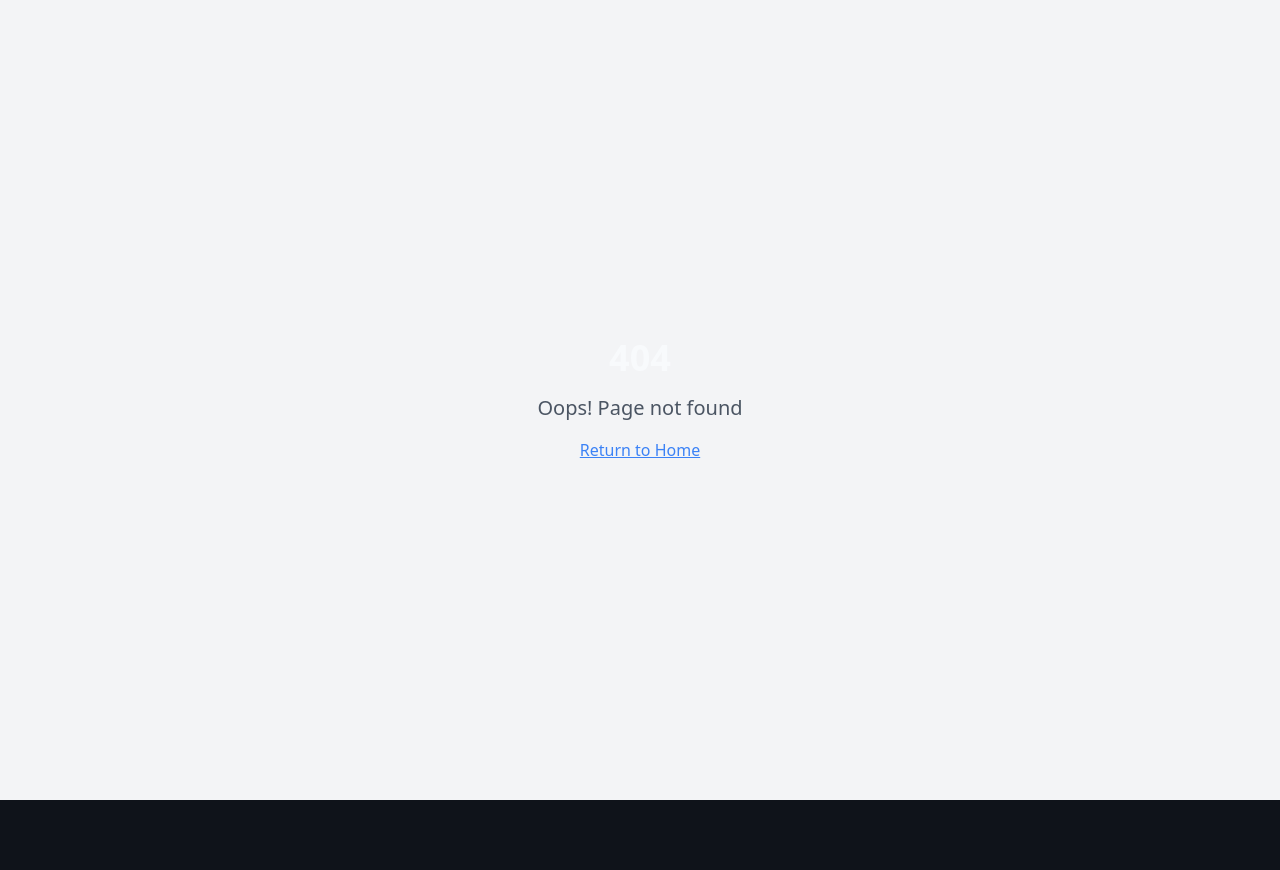
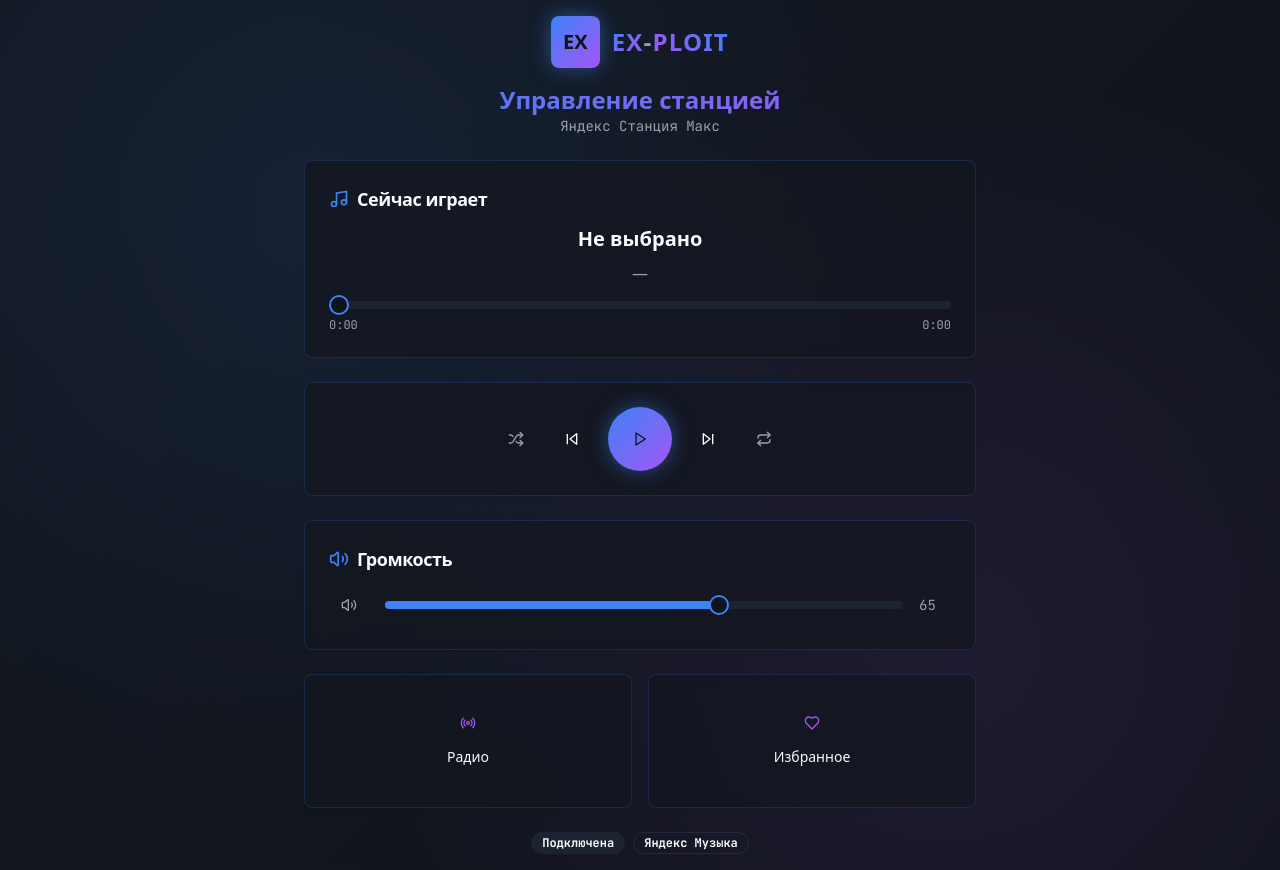
Before and after one commit to gosshaass/station-control-telegram-app, a React (Vite) app: page /main in a window 1280 px wide. Before the commit this address had no page. Before the commit the page ends 800 px from the top, so only its background shows below. Built offline with nearby package versions, Linux system fonts and the light colour scheme.

Commit message:
feat: Implement main page
Create the main page with music controls, volume, etc.

```diff
--- a/src/App.tsx
+++ b/src/App.tsx
@@ -4,6 +4,7 @@ import { TooltipProvider } from "@/components/ui/tooltip";
 import { QueryClient, QueryClientProvider } from "@tanstack/react-query";
 import { BrowserRouter, Routes, Route } from "react-router-dom";
 import Index from "./pages/Index";
+import MainPage from "./pages/MainPage";
 import NotFound from "./pages/NotFound";
 
 const queryClient = new QueryClient();
@@ -16,6 +17,7 @@ const App = () => (
       <BrowserRouter>
         <Routes>
           <Route path="/" element={<Index />} />
+          <Route path="/main" element={<MainPage />} />
           {/* ADD ALL CUSTOM ROUTES ABOVE THE CATCH-ALL "*" ROUTE */}
           <Route path="*" element={<NotFound />} />
         </Routes>
--- a/src/components/AuthPage.tsx
+++ b/src/components/AuthPage.tsx
@@ -7,6 +7,8 @@ const AuthPage = () => {
   const handleYandexAuth = () => {
     // TODO: Implement Yandex ID authentication
     console.log("Yandex auth clicked");
+    // Временно перенаправляем на главную страницу
+    window.location.href = "/main";
   };
 
   return (
--- /dev/null
+++ b/src/pages/MainPage.tsx
@@ -0,0 +1,200 @@
+import { useState } from "react";
+import { Button } from "@/components/ui/button";
+import { Card, CardContent, CardHeader, CardTitle } from "@/components/ui/card";
+import { Slider } from "@/components/ui/slider";
+import { Badge } from "@/components/ui/badge";
+import {
+  Play,
+  Pause,
+  SkipBack,
+  SkipForward,
+  Volume2,
+  VolumeX,
+  Shuffle,
+  Repeat,
+  Music,
+  Radio,
+  Heart,
+  MoreHorizontal
+} from "lucide-react";
+import Logo from "@/components/Logo";
+
+const MainPage = () => {
+  const [isPlaying, setIsPlaying] = useState(false);
+  const [volume, setVolume] = useState([65]);
+  const [isMuted, setIsMuted] = useState(false);
+  const [currentTrack, setCurrentTrack] = useState({
+    title: "Не выбрано",
+    artist: "—",
+    duration: "0:00",
+    progress: 0
+  });
+
+  const handlePlayPause = () => {
+    setIsPlaying(!isPlaying);
+  };
+
+  const handleVolumeChange = (value: number[]) => {
+    setVolume(value);
+    if (value[0] > 0 && isMuted) {
+      setIsMuted(false);
+    }
+  };
+
+  const toggleMute = () => {
+    setIsMuted(!isMuted);
+  };
+
+  return (
+    <div className="min-h-screen bg-background p-4 relative overflow-hidden">
+      {/* Background pattern */}
+      <div className="absolute inset-0 bg-gradient-secondary opacity-30" />
+      <div className="absolute inset-0 bg-[radial-gradient(circle_at_25%_25%,rgba(59,130,246,0.1),transparent_50%)]" />
+      <div className="absolute inset-0 bg-[radial-gradient(circle_at_75%_75%,rgba(168,85,247,0.1),transparent_50%)]" />
+
+      <div className="relative z-10 max-w-2xl mx-auto space-y-6">
+        {/* Header */}
+        <div className="text-center space-y-4">
+          <Logo size="small" />
+          <div>
+            <h1 className="text-2xl font-tech font-black bg-gradient-primary bg-clip-text text-transparent">
+              Управление станцией
+            </h1>
+            <p className="text-muted-foreground font-mono text-sm">
+              Яндекс Станция Макс
+            </p>
+          </div>
+        </div>
+
+        {/* Current Track */}
+        <Card className="bg-card/80 backdrop-blur-sm border-primary/20 shadow-glow-subtle">
+          <CardHeader className="pb-3">
+            <CardTitle className="text-lg font-tech flex items-center gap-2">
+              <Music className="text-primary" size={20} />
+              Сейчас играет
+            </CardTitle>
+          </CardHeader>
+          <CardContent className="space-y-4">
+            <div className="text-center space-y-2">
+              <h3 className="font-tech font-bold text-xl">{currentTrack.title}</h3>
+              <p className="text-muted-foreground">{currentTrack.artist}</p>
+            </div>
+
+            {/* Progress bar */}
+            <div className="space-y-2">
+              <Slider
+                value={[currentTrack.progress]}
+                max={100}
+                step={1}
+                className="w-full"
+              />
+              <div className="flex justify-between text-xs text-muted-foreground font-mono">
+                <span>0:00</span>
+                <span>{currentTrack.duration}</span>
+              </div>
+            </div>
+          </CardContent>
+        </Card>
+
+        {/* Controls */}
+        <Card className="bg-card/80 backdrop-blur-sm border-primary/20 shadow-glow-subtle">
+          <CardContent className="pt-6">
+            <div className="flex items-center justify-center space-x-4">
+              <Button variant="ghost" size="icon" className="text-muted-foreground hover:text-accent">
+                <Shuffle size={20} />
+              </Button>
+
+              <Button variant="ghost" size="icon" className="text-foreground hover:text-primary">
+                <SkipBack size={24} />
+              </Button>
+
+              <Button
+                onClick={handlePlayPause}
+                variant="gradient"
+                size="lg"
+                className="h-16 w-16 rounded-full shadow-glow-primary"
+              >
+                {isPlaying ? <Pause size={28} /> : <Play size={28} />}
+              </Button>
+
+              <Button variant="ghost" size="icon" className="text-foreground hover:text-primary">
+                <SkipForward size={24} />
+              </Button>
+
+              <Button variant="ghost" size="icon" className="text-muted-foreground hover:text-accent">
+                <Repeat size={20} />
+              </Button>
+            </div>
+          </CardContent>
+        </Card>
+
+        {/* Volume Control */}
+        <Card className="bg-card/80 backdrop-blur-sm border-primary/20 shadow-glow-subtle">
+          <CardHeader className="pb-3">
+            <CardTitle className="text-lg font-tech flex items-center gap-2">
+              <Volume2 className="text-primary" size={20} />
+              Громкость
+            </CardTitle>
+          </CardHeader>
+          <CardContent className="space-y-4">
+            <div className="flex items-center space-x-4">
+              <Button
+                variant="ghost"
+                size="icon"
+                onClick={toggleMute}
+                className="text-muted-foreground hover:text-primary"
+              >
+                {isMuted || volume[0] === 0 ? <VolumeX size={20} /> : <Volume2 size={20} />}
+              </Button>
+
+              <Slider
+                value={isMuted ? [0] : volume}
+                onValueChange={handleVolumeChange}
+                max={100}
+                step={1}
+                className="flex-1"
+              />
+
+              <span className="text-sm font-mono text-muted-foreground w-8">
+                {isMuted ? 0 : volume[0]}
+              </span>
+            </div>
+          </CardContent>
+        </Card>
+
+        {/* Quick Actions */}
+        <div className="grid grid-cols-2 gap-4">
+          <Card className="bg-card/80 backdrop-blur-sm border-primary/20 shadow-glow-subtle">
+            <CardContent className="pt-6">
+              <Button variant="ghost" className="w-full h-auto flex-col space-y-2 p-4">
+                <Radio className="text-accent" size={24} />
+                <span className="font-tech text-sm">Радио</span>
+              </Button>
+            </CardContent>
+          </Card>
+
+          <Card className="bg-card/80 backdrop-blur-sm border-primary/20 shadow-glow-subtle">
+            <CardContent className="pt-6">
+              <Button variant="ghost" className="w-full h-auto flex-col space-y-2 p-4">
+                <Heart className="text-accent" size={24} />
+                <span className="font-tech text-sm">Избранное</span>
+              </Button>
+            </CardContent>
+          </Card>
+        </div>
+
+        {/* Status */}
+        <div className="flex justify-center space-x-2">
+          <Badge variant="secondary" className="font-mono">
+            Подключена
+          </Badge>
+          <Badge variant="outline" className="font-mono">
+            Яндекс Музыка
+          </Badge>
+        </div>
+      </div>
+    </div>
+  );
+};
+
+export default MainPage;
```
